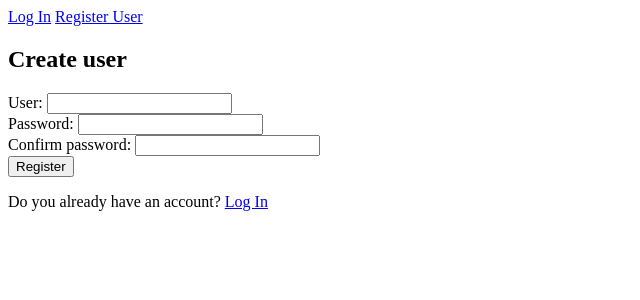
After one commit to AxelSoubeste/Bakery, a Django app: page /register/ in a window 1280 px wide. The commit adds this page. Shown: the top 300 px of the page, without its empty margins (0-640 px from the left). Run offline with Django 5.2, Linux system fonts and the light colour scheme.

Commit message:
Register function added

```diff
--- a/Bakery_app/templates/Bakery_app/base.html
+++ b/Bakery_app/templates/Bakery_app/base.html
@@ -11,16 +11,17 @@
     {% if user.is_authenticated %}
 
         {% if user.is_staff %}
-            <a href="{% url 'dashboard' %}">My panel</a>
+            <a href="{% url 'dashboard' %}">My Panel</a>
         {% endif %}
 
         <form action="{% url 'logout' %}" method="POST" style="display: inline;">
             {% csrf_token %}
-            <button type="submit">LogOut</button>
+            <button type="submit">Log Out</button>
         </form>
 
     {% else %}
-        <a href="{% url 'login' %}">LogIn</a>
+        <a href="{% url 'login' %}">Log In</a>
+        <a href="{% url 'register' %}">Register User</a>
     {% endif %}
 </nav>
 
--- /dev/null
+++ b/Bakery_app/templates/Bakery_app/register.html
@@ -0,0 +1,37 @@
+{% extends 'Bakery_app/base.html' %}
+{% load static %}
+
+{% block title %}Register{% endblock %}
+
+{% block content %}
+
+<h2>Create user</h2>
+
+<form method="POST">
+    {% csrf_token %}
+
+    <div>
+        <label>User:</label>
+        <input type="text" name="username" required>
+    </div>
+
+    <div>
+        <label>Password:</label>
+        <input type="password" name="password" required>
+    </div>
+
+    <div>
+        <label>Confirm password:</label>
+        <input type="password" name="confirm_password" required>
+    </div>
+
+    <button type="submit">Register</button>
+</form>
+
+{% if error %}
+    <p style="color: red;">{{ error }}</p>
+{% endif %}
+
+<p>Do you already have an account? <a href="{% url 'login' %}">Log In</a></p>
+
+{% endblock %}
--- a/Bakery_app/urls.py
+++ b/Bakery_app/urls.py
@@ -7,4 +7,5 @@ urlpatterns = [
     path('login/', views.login_view, name='login'),
     path('dashboard/', views.dashboard, name='dashboard'),
     path('logout/', views.logout_view, name='logout'),
+    path('register/', views.register_user, name='register')
 ]
--- a/Bakery_app/views.py
+++ b/Bakery_app/views.py
@@ -3,6 +3,7 @@ from django.http import HttpResponse
 from django.contrib.auth import logout, login, authenticate
 from django.contrib.auth.decorators import login_required
 from functools import wraps
+from django.contrib.auth.models import User
 
 def staff_required(view_func):
     @wraps(view_func)
@@ -44,3 +45,32 @@ def login_view(request):
 def logout_view(request):
     logout(request)
     return redirect('home')
+
+def register_user(request):
+    if request.method == 'POST':
+        username = request.POST['username']
+        password = request.POST['password']
+        confirm_password = request.POST.get('confirm_password')
+
+        if not confirm_password:
+            return render(request, 'Bakery_app/register.html', {
+                'error': 'You have to confirm the password'
+            })
+
+        if password != confirm_password:
+            return render(request, 'Bakery_app/register.html', {
+                'error': 'The passwords do not match'
+            })
+
+        if User.objects.filter(username=username).exists():
+            return render(request, 'Bakery_app/register.html', {
+                'error', 'The user already exist'
+            })
+
+        user = User.objects.create_user(username=username, password=password)
+        user.is_staff = False
+        user.is_superuser = False
+        user.save()
+
+        return redirect('login')
+    return render(request, 'Bakery_app/register.html')
```
